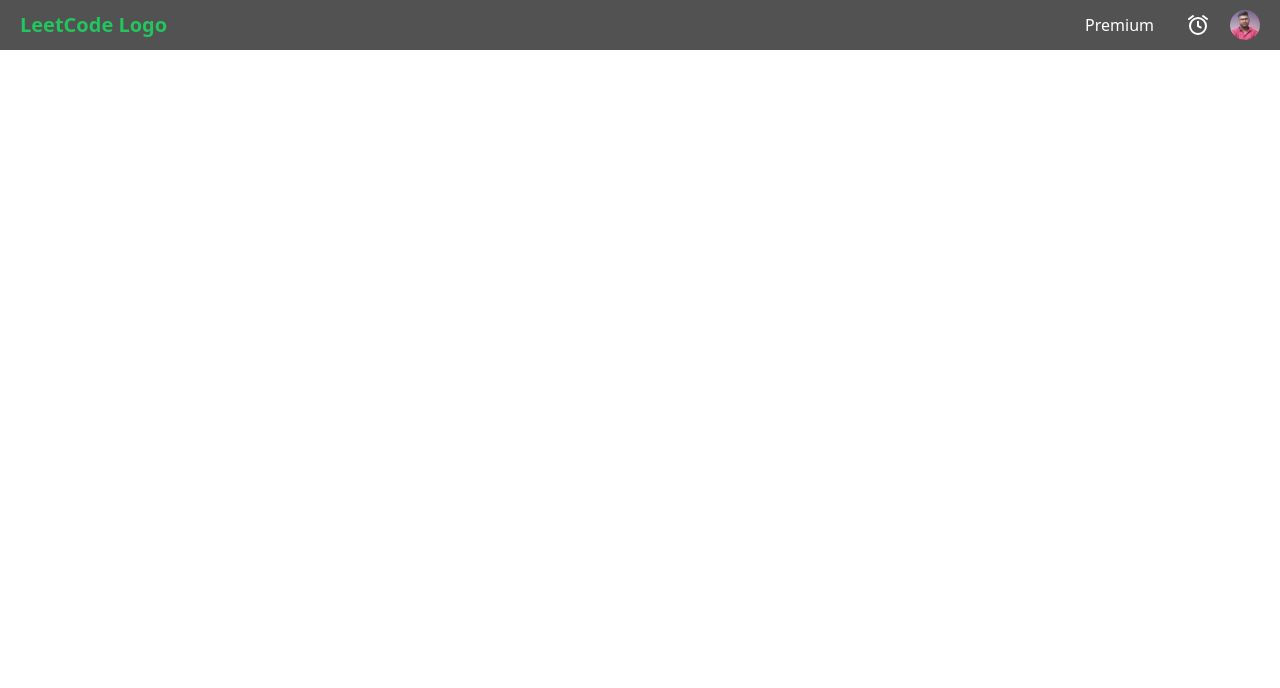
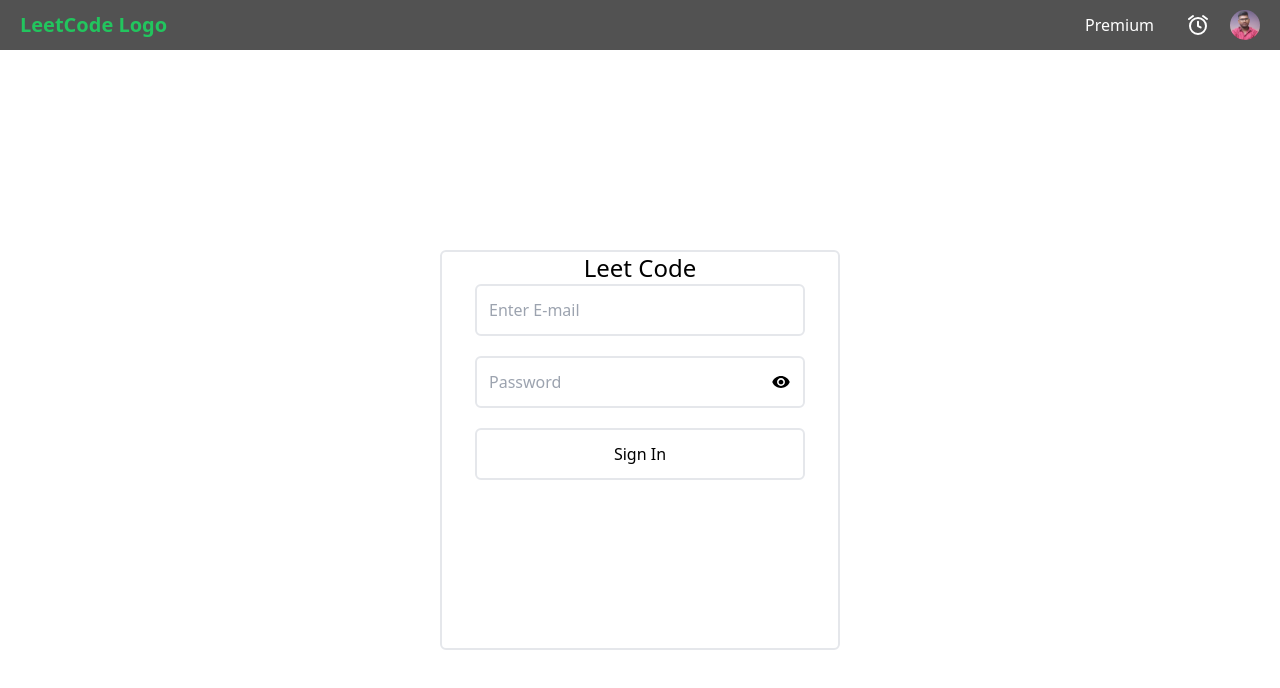
Before and after one commit to JahirPendhari09/Leetcode, a React (Create React App) app: page /login in a window 1280 px wide. Shown: the top 688 px of the page. Built offline with nearby package versions, Linux system fonts and the light colour scheme.

Commit message:
Login page setup ready and basic login page added with functionality and also private route is added

```diff
--- a/src/Allroutes/Allroutes.js
+++ b/src/Allroutes/Allroutes.js
@@ -5,6 +5,8 @@
 import { RecoilRoot } from "recoil";
 import Workspace from "../views/Workspace/Workspace";
 import Quizzes from "../views/Quizzes";
+import Login from "../views/Login";
+import PrivateRoute from "../PrivateRoute";
 
 const Allroutes = () => {
   return (
@@ -12,8 +14,9 @@
       <Header />
       <Routes>
         <Route path="/" element={<Homepage/>}/>
-        <Route path="/platform" element={<RecoilRoot><Workspace/></RecoilRoot> } />
-        <Route path="/core-quizzes" element={<Quizzes/>} />
+        <Route path="/platform" element={<PrivateRoute><RecoilRoot><Workspace/></RecoilRoot> </PrivateRoute>} />
+        <Route path="/core-quizzes" element={<PrivateRoute><Quizzes/></PrivateRoute>} />
+        <Route path="/login" element={<Login/>} />
       </Routes>
     </>
   );
--- /dev/null
+++ b/src/PrivateRoute/index.js
@@ -0,0 +1,11 @@
+import React from 'react'
+import { Navigate } from 'react-router-dom'
+
+const PrivateRoute = ({children}) => {
+  const auth = false
+  return (
+    auth ? children : <Navigate to='/login'/>
+  )
+}
+
+export default PrivateRoute
--- /dev/null
+++ b/src/views/Login/index.js
@@ -0,0 +1,62 @@
+import React, { useRef, useState } from 'react'
+import { IoMdEye,IoMdEyeOff } from "react-icons/io"
+
+
+const Login = () => {
+    const emailRef = useRef()
+    const passwordRef = useRef()
+    const [passwordType , setPasswordType] = useState(false)
+
+    const handleSubmit = (e) => {
+        e.preventDefault()
+        const userData = {
+            email: emailRef.current.value,
+            password: passwordRef.current.value
+        }
+        console.log('login data', userData)
+    }
+    return (
+        <div className='flex justify-center items-center h-screen '>
+
+            <div className='w-[400px] h-[400px] border border-2 text-center rounded-md'>
+                <h1 className='text-2xl'>Leet Code</h1>
+                <form onSubmit={handleSubmit} className='grid gap-5 grid-cols-1'>
+                    <div className='w-full cursor-pointer'>
+                        <input
+                            placeholder='Enter E-mail'
+                            ref={emailRef}
+                            type='email'
+                            required={true}
+                            className='w-10/12 p-3 border border-2 outline-none rounded-md'
+                        />
+                    </div>
+                    <div className='w-full cursor-pointer'>
+                        <div className='w-10/12 p-3 flex justify-between m-auto items-center border border-2 outline-none rounded-md'>
+                            <input
+                                placeholder= 'Password'
+                                ref={passwordRef}
+                                required={true}
+                                type={ passwordType ? 'text': 'password' }
+                                className='outline-none'
+
+                            />
+                            <div className='' onClick={() => setPasswordType(!passwordType)}>
+                               { passwordType ? <IoMdEyeOff size={20}/> : <IoMdEye  size={20}/>}
+                            </div>
+
+                        </div>
+                    </div>
+                    <div className='w-full'>
+                        <input
+                            value="Sign In"
+                            type='submit'
+                            className='w-10/12 p-3 border border-2 cursor-pointer outline-none rounded-md'
+                        />
+                    </div>
+                </form>
+            </div>
+        </div>
+    )
+}
+
+export default Login
```
